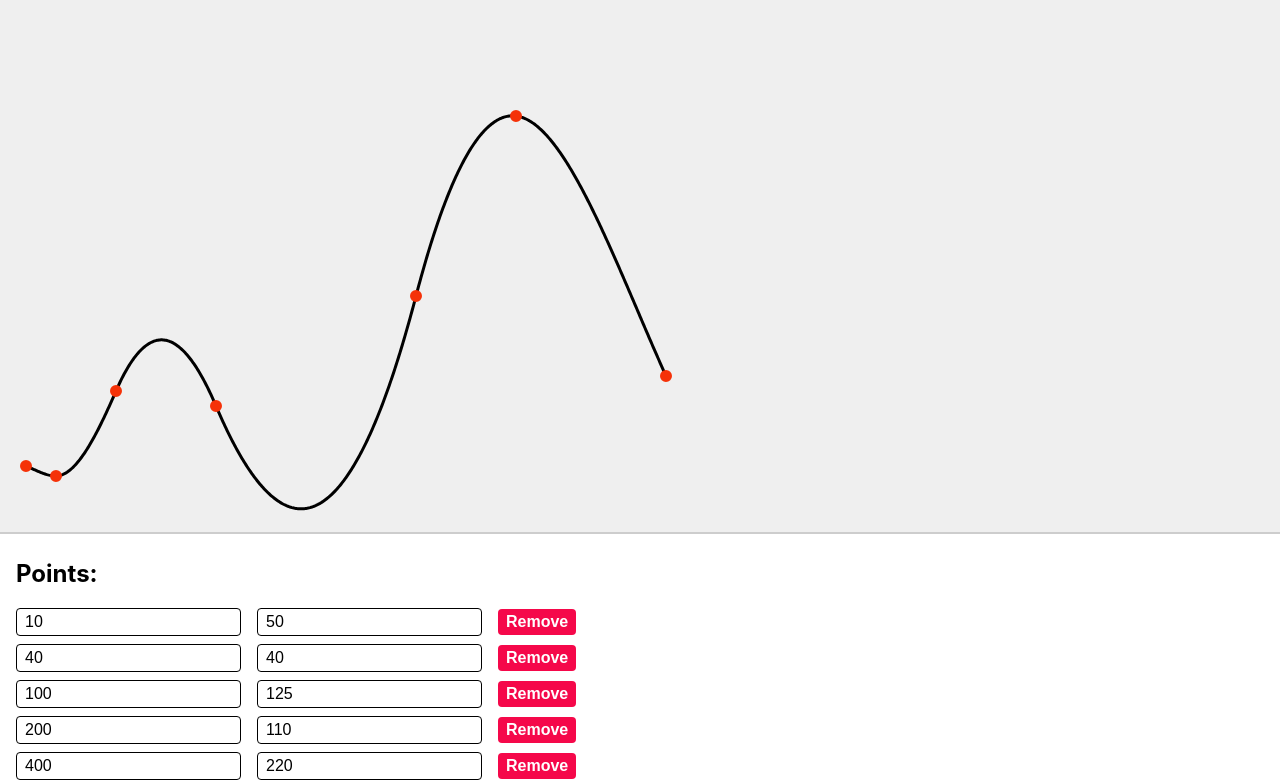
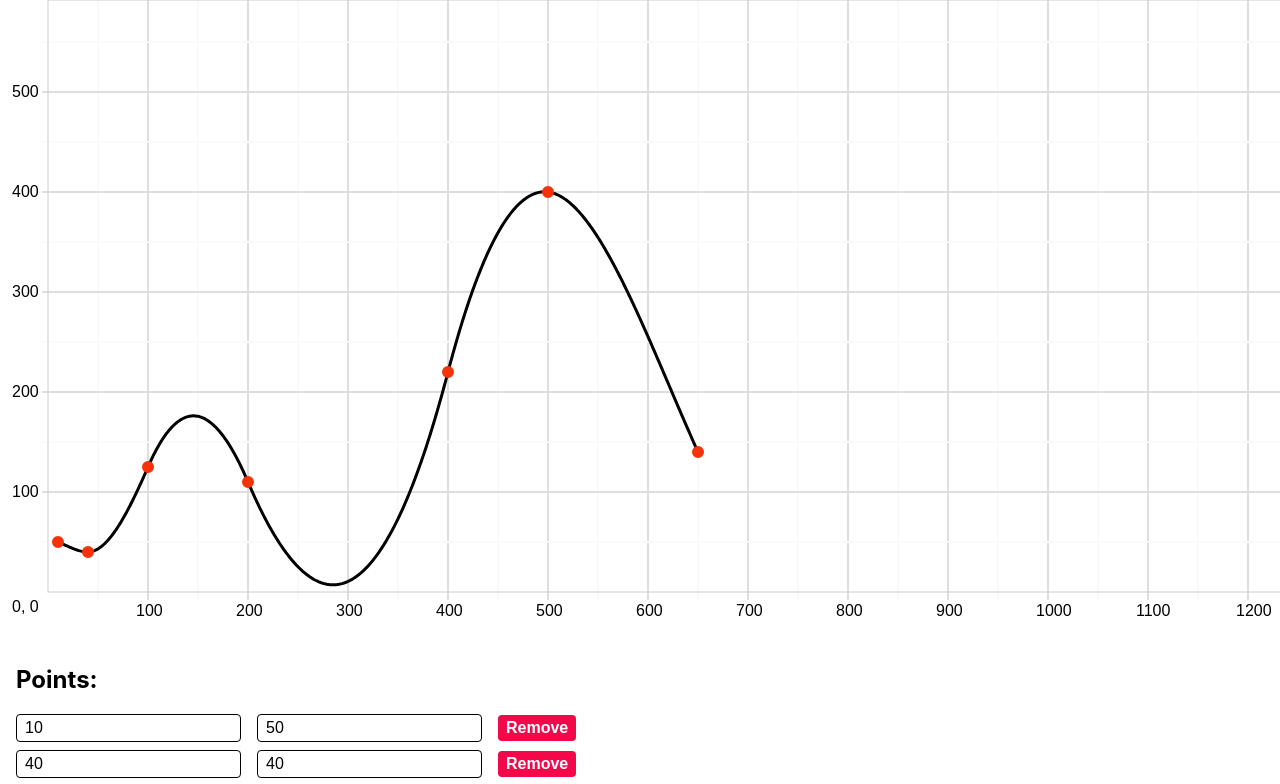
Before and after one commit to mateuszmanczak04/spline-creator, a React (Vite) app: page / in a window 1280 px wide. Shown: the top 784 px of the page. Built offline with nearby package versions, Linux system fonts and the light colour scheme.

Commit message:
create chart number labels

```diff
--- a/src/App.tsx
+++ b/src/App.tsx
@@ -1,5 +1,6 @@
 import { useState } from 'react';
 import './App.css';
+import BackgroundCanvas from './components/BackgroundCanvas';
 import Chart from './components/Chart';
 import Controls from './components/Controls';
 import { CompletePoint, Point } from './types';
@@ -55,6 +56,8 @@ function App() {
 
 	return (
 		<div>
+			<div style={{ position: 'relative' }}>
+				<BackgroundCanvas />
 				<Chart
 					points={
 						// pass only points with both coordinates existing
@@ -63,6 +66,7 @@ function App() {
 						) as CompletePoint[]
 					}
 				/>
+			</div>
 			<Controls
 				points={points}
 				addPoint={addPoint}
--- /dev/null
+++ b/src/components/BackgroundCanvas.tsx
@@ -0,0 +1,58 @@
+'use client';
+
+import { FC, useCallback, useEffect, useRef } from 'react';
+import { CANVAS_HEIGHT } from '../utils/consts';
+import drawChartBackground from '../utils/drawChartBackground';
+
+interface BackgroundCanvasProps {}
+
+const BackgroundCanvas: FC<BackgroundCanvasProps> = () => {
+	const canvasRef = useRef<HTMLCanvasElement | null>(null);
+
+	const repaint = useCallback(() => {
+		const canvas = canvasRef.current;
+		if (!canvas) {
+			console.error('Canvas not found');
+			return;
+		}
+
+		const ctx = canvas.getContext('2d');
+		if (!ctx) {
+			console.error('Context not found');
+			return;
+		}
+
+		drawChartBackground(ctx, canvas.width, canvas.height);
+	}, []);
+
+	useEffect(() => {
+		repaint();
+
+		const handleWindowResize = () => {
+			if (!canvasRef.current) return;
+			canvasRef.current.width = window.innerWidth;
+			repaint();
+		};
+
+		window.addEventListener('resize', handleWindowResize);
+
+		return () => {
+			window.removeEventListener('resize', handleWindowResize);
+		};
+	}, [repaint]);
+
+	return (
+		<canvas
+			ref={canvasRef}
+			width={window.innerWidth}
+			height={CANVAS_HEIGHT}
+			style={{
+				position: 'absolute',
+				top: 0,
+				left: 0,
+				zIndex: -1,
+			}}></canvas>
+	);
+};
+
+export default BackgroundCanvas;
--- a/src/components/Chart.tsx
+++ b/src/components/Chart.tsx
@@ -3,6 +3,8 @@
 import { Matrix, solve } from 'ml-matrix';
 import { FC, useCallback, useEffect, useRef } from 'react';
 import { CompletePoint } from '../types';
+import { CANVAS_HEIGHT } from '../utils/consts';
+import drawChartBackground from '../utils/drawChartBackground';
 import drawPoint from '../utils/drawPoint';
 import drawSplineSegment from '../utils/drawSplineSegment';
 
@@ -28,6 +30,7 @@ const Chart: FC<ChartProps> = ({ points }) => {
 			return;
 		}
 
+		drawChartBackground(ctx, canvas.width, canvas.height);
 		ctx.clearRect(0, 0, canvas.width, canvas.height);
 		ctx.lineWidth = 3;
 		ctx.fillStyle = '#F53208';
@@ -111,12 +114,11 @@ const Chart: FC<ChartProps> = ({ points }) => {
 		<>
 			<canvas
 				ref={canvasRef}
-				width={window.innerWidth - 32}
-				height={500}
+				width={window.innerWidth - 48}
+				height={CANVAS_HEIGHT - 48}
 				style={{
-					background: '#efefef',
-					padding: '1rem',
-					borderBottom: '2px solid #cdcdcd',
+					marginLeft: '48px',
+					marginBottom: '48px',
 				}}></canvas>
 		</>
 	);
--- /dev/null
+++ b/src/utils/consts.ts
@@ -0,0 +1 @@
+export const CANVAS_HEIGHT = 640;
--- /dev/null
+++ b/src/utils/drawChartBackground.ts
@@ -0,0 +1,53 @@
+const drawChartBackground = (
+	ctx: CanvasRenderingContext2D,
+	width: number,
+	height: number,
+) => {
+	// clear previous drawing
+	ctx.clearRect(0, 0, width, height);
+
+	// background and border
+	ctx.fillStyle = '#ffffff';
+	ctx.fillRect(0, 0, width, height);
+	ctx.strokeStyle = '#cdcdcd';
+
+	// numbers
+	ctx.font = '16px sans-serif';
+	ctx.fillStyle = 'black';
+
+	// 0,0
+	ctx.fillText('0, 0', 12, height - 28);
+
+	// horizontal (every 100)
+	for (let i = 100; i <= width; i += 100) {
+		ctx.fillStyle = 'black';
+		ctx.fillText(i.toString(), i + 36, height - 24);
+		ctx.fillStyle = '#dedede';
+		ctx.fillRect(i + 47, 0, 2, height - 40);
+	}
+
+	// horizontal (every 50)
+	for (let i = 50; i <= width; i += 100) {
+		ctx.fillStyle = '#fafafa';
+		ctx.fillRect(i + 47, 0, 2, height - 40);
+	}
+
+	// vertical (every 100)
+	for (let i = 100; i <= height; i += 100) {
+		ctx.fillStyle = 'black';
+		ctx.fillText(i.toString(), 12, height - 43 - i);
+		ctx.fillStyle = '#dedede';
+		ctx.fillRect(42, height - 49 - i, width - 42, 2);
+	}
+
+	// vertical (every 50)
+	for (let i = 50; i <= height; i += 100) {
+		ctx.fillStyle = '#fafafa';
+		ctx.fillRect(42, height - 49 - i, width - 42, 2);
+	}
+
+	// stroke around actual chart
+	ctx.strokeRect(48, 0, width, height - 48);
+};
+
+export default drawChartBackground;
```
Lines whose indentation alone changed are shown as unchanged.
